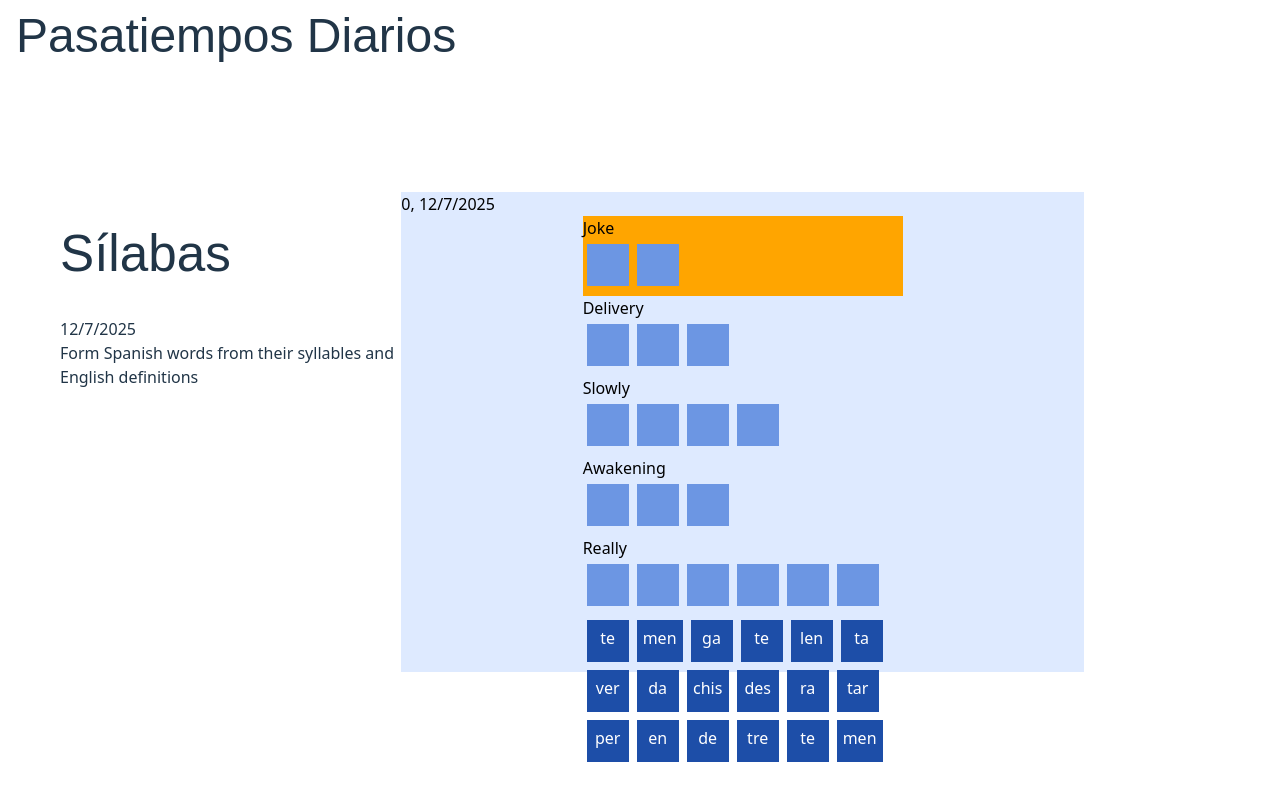
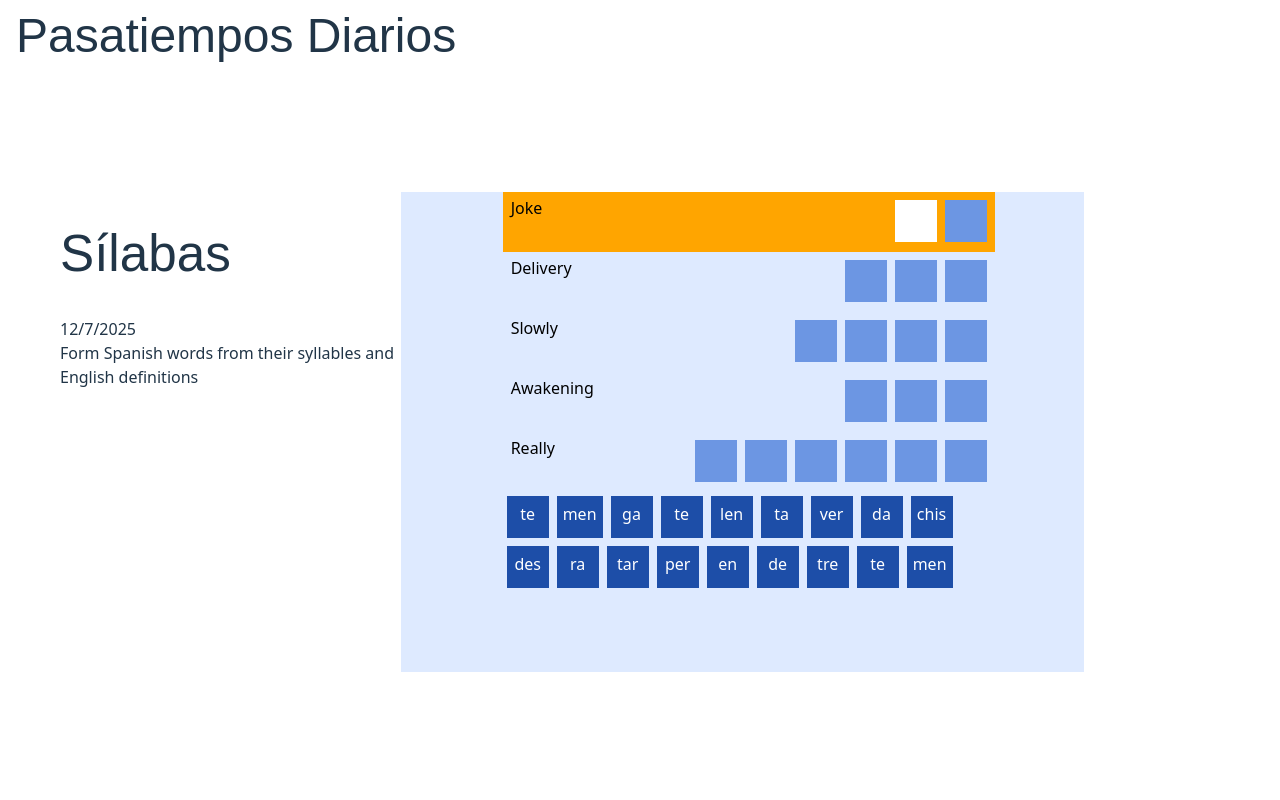
Before and after one commit to mapsandapps/pasatiempos-diarios, a React (Vite) app: page /silabas in a window 1280 px wide. Shown: the top 800 px of the page. Built offline with nearby package versions, Linux system fonts and the light colour scheme; a web font is replaced by a local one.

Commit message:
Set up puzzle

```diff
--- a/src/silabas/Game.scss
+++ b/src/silabas/Game.scss
@@ -4,12 +4,15 @@
   height: 480px;
 
   .game {
-    max-width: 320px;
+    max-width: 480px;
     margin: 0 auto;
 
     .word {
       cursor: pointer;
       width: 100%;
+      display: flex;
+      justify-content: space-between;
+      padding: 4px 4px 0px 8px;
       /* &:last-of-type {
         padding-bottom: 80px;
       } */
--- a/src/silabas/Game.tsx
+++ b/src/silabas/Game.tsx
@@ -1,146 +1,39 @@
+import { useState } from "react";
 import "./Game.scss";
 import { fill, sampleSize } from "lodash";
+import type { Definition, Puzzle } from "../types";
 
-interface Definition {
-  definition: string;
-  syllables: string[];
-}
-
-interface RawPuzzle {
-  date: string;
-  rangeStart: string;
-  rangeEnd: string;
+interface GameProps {
   puzzle: string[];
 }
 
-interface Puzzle {
-  words: Definition[];
-  syllables: string[];
-}
+const getSolution = (puzzle: string[]): Definition[] => {
+  const solution: Definition[] = [];
 
-const puzzles: RawPuzzle[] = [
-  {
-    date: "2025-12-08",
-    rangeStart: "1500",
-    rangeEnd: "2500",
-    puzzle: [
-      "es-pec-tá-cu-lo|Show",
-      "os-cu-ri-dad|Darkness",
-      "mer-ca-do|Market",
-      "ro-sa|Pink",
-      "te-so-ro|Treasure",
-    ],
-  },
-  {
-    date: "2025-12-09",
-    rangeStart: "2000",
-    rangeEnd: "3000",
-    puzzle: [
-      "an-ti-guo|Old",
-      "pri-ma-ve-ra|Spring",
-      "fuen-te|Source",
-      "en-tre-vis-ta|Interview",
-      "pen-sa-mien-tos|Thoughts",
-    ],
-  },
-  {
-    date: "2025-12-10",
-    rangeStart: "3000",
-    rangeEnd: "4000",
-    puzzle: [
-      "ac-tua-ción|Performance",
-      "ga-fas|Glasses",
-      "a-ma-ri-llo|Yellow",
-      "cor-ba-ta|Tie",
-      "i-dio-ma|Language",
-    ],
-  },
-  {
-    date: "2025-12-11",
-    rangeStart: "500",
-    rangeEnd: "1000",
-    puzzle: [
-      "ca-fé|Coffee",
-      "úl-ti-mo|Last",
-      "pla-cer|Delight",
-      "vis-ta|View",
-      "li-ber-tad|Freedom",
-    ],
-  },
-  {
-    date: "2025-12-12",
-    rangeStart: "1000",
-    rangeEnd: "1500",
-    puzzle: [
-      "rei-na|Queen",
-      "es-cu-char|Listen",
-      "fan-tás-ti-co|Fantastic",
-      "com-pa-ñe-ro|Classmate",
-      "re-cor-dar|Remember",
-    ],
-  },
-  {
-    date: "2025-12-13",
-    rangeStart: "0",
-    rangeEnd: "1000",
-    puzzle: [
-      "fal-ta|Absence",
-      "di-fí-cil|Difficult",
-      "co-ra-zón|Heart",
-      "su-pues-to|Supposed",
-      "se-gu-ro|Safe",
-    ],
-  },
-  {
-    date: "2025-12-14",
-    rangeStart: "2500",
-    rangeEnd: "3500",
-    puzzle: [
-      "chis-te|Joke",
-      "en-tre-ga|Delivery",
-      "len-ta-men-te|Slowly",
-      "des-per-tar|Awakening",
-      "ver-da-de-ra-men-te|Really",
-    ],
-  },
-];
-
-export default function Game() {
-  let activeWordIndex = 0;
-  const today = new Date();
-  const todayWeekday = today.getDay();
-  const todayPuzzle = puzzles.find((puzzle) => {
-    // NOTE: this can be off a day from what you'd expect, but this is temporary code anyway
-    const puzzleWeekday = new Date(puzzle.date).getDay();
-    return puzzleWeekday === todayWeekday;
+  puzzle.forEach((def) => {
+    const [syllables, definition] = def.split("|");
+    solution.push({
+      definition,
+      syllables: syllables.split("-"),
+    });
   });
 
-  if (!todayPuzzle) {
-    return (
-      <div className="game">
-        <div className="error">An error has occurred</div>
-      </div>
-    );
-  }
+  return solution;
+};
 
-  const solution: Definition[] = [];
-
+const initProgress = (solution: Definition[]): Puzzle => {
   const inProgressPuzzle: Puzzle = {
     words: [],
     syllables: [],
   };
 
-  todayPuzzle.puzzle.forEach((def) => {
-    const [syllables, definition] = def.split("|");
-    solution.push({
-      definition,
-      syllables: syllables.split("-"),
-    });
+  solution.forEach((def) => {
+    const { definition, syllables } = def;
     inProgressPuzzle.words.push({
       definition,
-      syllables: fill(Array(syllables.split("-").length), ""),
+      syllables: fill(Array(syllables.length), ""),
     });
-    inProgressPuzzle.syllables.push(...syllables.split("-"));
+    inProgressPuzzle.syllables.push(...syllables);
   });
 
   // randomize syllables
@@ -149,14 +42,28 @@ export default function Game() {
     inProgressPuzzle.syllables.length
   );
 
+  return inProgressPuzzle;
+};
+
+export default function Game(props: GameProps) {
+  const [activeWordIndex, setActiveWordIndex] = useState(0);
+  const solution = getSolution(props.puzzle);
+  const [inProgressPuzzle, setInProgressPuzzle] = useState(
+    initProgress(solution)
+  );
+
+  // // on first render:
+  // useEffect(() => {
+  //   setInProgressPuzzle()
+  // }, [])
+
   const onClickWord = (i: number) => {
-    console.log(i);
-    activeWordIndex = i;
+    setActiveWordIndex(i);
   };
 
   return (
     <div className="game-container">
-      {todayWeekday}, {today.toLocaleDateString()}
+      {/* {todayWeekday}, {today.toLocaleDateString()} */}
       <div className="game">
         {inProgressPuzzle.words.map((word, i) => (
           <div
@@ -165,6 +72,7 @@ export default function Game() {
             onClick={() => onClickWord(i)}
           >
             <div className="definition">{word.definition}</div>
+            <div>
               {word.syllables.map((syllable, i) => (
                 <div
                   className={`${
@@ -175,6 +83,7 @@ export default function Game() {
                   {syllable}
                 </div>
               ))}
+            </div>
           </div>
         ))}
         <div>
--- a/src/silabas/Silabas.tsx
+++ b/src/silabas/Silabas.tsx
@@ -1,8 +1,104 @@
+import type { RawPuzzle } from "../types";
 import Game from "./Game";
 import "./Silabas.scss";
 
+const puzzles: RawPuzzle[] = [
+  {
+    date: "2025-12-08",
+    rangeStart: "1500",
+    rangeEnd: "2500",
+    puzzle: [
+      "es-pec-tá-cu-lo|Show",
+      "os-cu-ri-dad|Darkness",
+      "mer-ca-do|Market",
+      "ro-sa|Pink",
+      "te-so-ro|Treasure",
+    ],
+  },
+  {
+    date: "2025-12-09",
+    rangeStart: "2000",
+    rangeEnd: "3000",
+    puzzle: [
+      "an-ti-guo|Old",
+      "pri-ma-ve-ra|Spring",
+      "fuen-te|Source",
+      "en-tre-vis-ta|Interview",
+      "pen-sa-mien-tos|Thoughts",
+    ],
+  },
+  {
+    date: "2025-12-10",
+    rangeStart: "3000",
+    rangeEnd: "4000",
+    puzzle: [
+      "ac-tua-ción|Performance",
+      "ga-fas|Glasses",
+      "a-ma-ri-llo|Yellow",
+      "cor-ba-ta|Tie",
+      "i-dio-ma|Language",
+    ],
+  },
+  {
+    date: "2025-12-11",
+    rangeStart: "500",
+    rangeEnd: "1000",
+    puzzle: [
+      "ca-fé|Coffee",
+      "úl-ti-mo|Last",
+      "pla-cer|Delight",
+      "vis-ta|View",
+      "li-ber-tad|Freedom",
+    ],
+  },
+  {
+    date: "2025-12-12",
+    rangeStart: "1000",
+    rangeEnd: "1500",
+    puzzle: [
+      "rei-na|Queen",
+      "es-cu-char|Listen",
+      "fan-tás-ti-co|Fantastic",
+      "com-pa-ñe-ro|Classmate",
+      "re-cor-dar|Remember",
+    ],
+  },
+  {
+    date: "2025-12-13",
+    rangeStart: "0",
+    rangeEnd: "1000",
+    puzzle: [
+      "fal-ta|Absence",
+      "di-fí-cil|Difficult",
+      "co-ra-zón|Heart",
+      "su-pues-to|Supposed",
+      "se-gu-ro|Safe",
+    ],
+  },
+  {
+    date: "2025-12-14",
+    rangeStart: "2500",
+    rangeEnd: "3500",
+    puzzle: [
+      "chis-te|Joke",
+      "en-tre-ga|Delivery",
+      "len-ta-men-te|Slowly",
+      "des-per-tar|Awakening",
+      "ver-da-de-ra-men-te|Really",
+    ],
+  },
+];
+
 export default function Silabas() {
   const date = new Date().toLocaleDateString();
+
+  const today = new Date();
+  const todayWeekday = today.getDay();
+  const todayPuzzle = puzzles.find((puzzle) => {
+    // NOTE: this can be off a day from what you'd expect, but this is temporary code anyway
+    const puzzleWeekday = new Date(puzzle.date).getDay();
+    return puzzleWeekday === todayWeekday;
+  });
 
   return (
     <div id="silabas">
@@ -14,7 +110,11 @@ export default function Silabas() {
         </div>
       </div>
       <div className="game">
-        <Game />
+        {todayPuzzle ? (
+          <Game puzzle={todayPuzzle.puzzle} />
+        ) : (
+          <div className="error">An error has occurred</div>
+        )}
       </div>
     </div>
   );
--- /dev/null
+++ b/src/types.ts
@@ -0,0 +1,16 @@
+export interface Definition {
+  definition: string;
+  syllables: string[];
+}
+
+export interface RawPuzzle {
+  date: string;
+  rangeStart: string;
+  rangeEnd: string;
+  puzzle: string[];
+}
+
+export interface Puzzle {
+  words: Definition[];
+  syllables: string[];
+}
```
Lines whose indentation alone changed are shown as unchanged.
